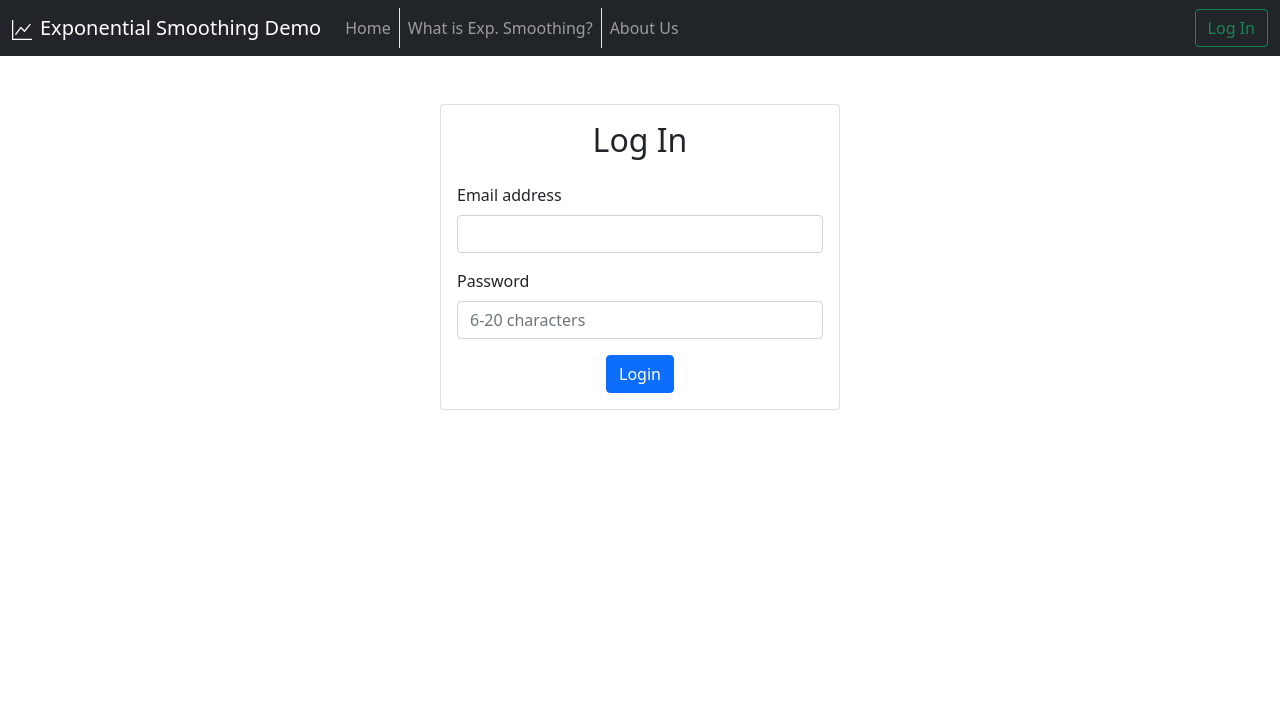
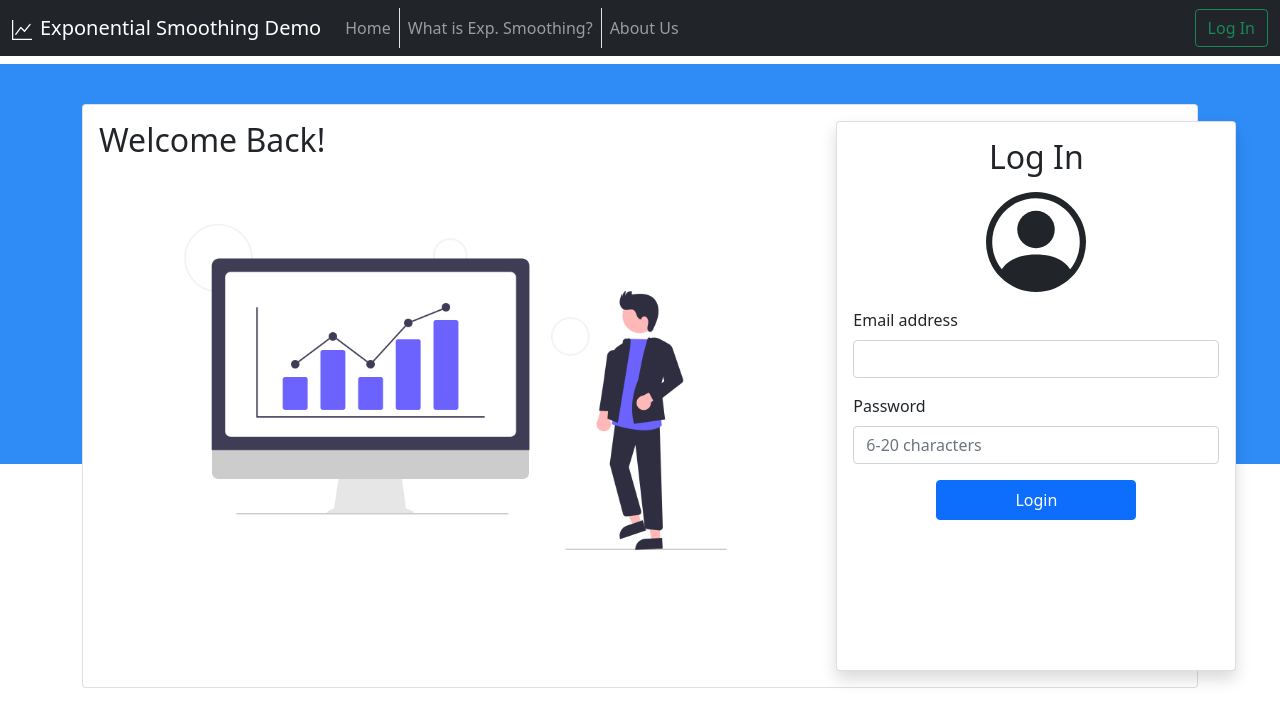
Before and after one commit to shuky-shukrun/Exponential-Smoothing-Demo, a React (Create React App) app: page /login in a window 1280 px wide. Shown: the top 726 px of the page. Built offline with nearby package versions, Linux system fonts and the light colour scheme; no server answers.

Commit message:
login-design

```diff
--- a/src/App.css
+++ b/src/App.css
@@ -12,7 +12,15 @@
   margin-top: 10px;
   margin-bottom: 10px;
 }
-
+.btn-size {
+  height: 40px;
+  width: 200px;
+}
+.back-color {
+  background-color: #2f8cf7;
+  height: 400px;
+  width: 300m;
+}
 /* .bg-c-light {
   background-color: #f2f2f2;
 } */
--- a/src/pages/login-page/login-page.jsx
+++ b/src/pages/login-page/login-page.jsx
@@ -1,8 +1,11 @@
 import React, { useRef } from "react";
 import { useAuth } from "../../contexts/auth-context";
-import Card from "../../components/card";
 import { useState } from "react";
 import { useHistory } from "react-router-dom";
+import { PersonCircle } from "react-bootstrap-icons";
+import LoginImg from "../../images/login3.png";
+import "../../App.css";
+import Card from "../../components/card";
 
 const LoginPage = () => {
   const emailRef = useRef();
@@ -27,15 +30,25 @@ const LoginPage = () => {
     }
   }
   return (
+    <div className="section back-color">
+      <div className="container">
+        <Card>
+          <div className="row">
+            <div className="col">
+              <h2>Welcome Back!</h2>
+              <img className="w-100" src={LoginImg} alt="" />
+            </div>
+            <div className="col-md-4">
               <div
-      className="d-flex justify-content-center mt-5"
-      style={{ minHeight: "100vh" }}
+                className="card shadow"
+                style={{ width: "400px", height: "550px" }}
               >
-      <div className="w-100" style={{ maxWidth: "400px" }}>
-        <Card>
-          <h2 className="text-center mb-4">Log In</h2>
+                <div className="text-center">
+                  <h2 className="m-3">Log In</h2>
+                  <PersonCircle size="100" />
+                </div>
                 <form onSubmit={handleSubmit}>
-            <div className="mb-3">
+                  <div className="m-3">
                     <label htmlFor="exampleInputEmail1" className="form-label">
                       Email address
                     </label>
@@ -48,8 +61,11 @@ const LoginPage = () => {
                       required
                     />
                   </div>
-            <div className="mb-3">
-              <label htmlFor="exampleInputPassword1" className="form-label">
+                  <div className="m-3">
+                    <label
+                      htmlFor="exampleInputPassword1"
+                      className="form-label"
+                    >
                       Password
                     </label>
                     <input
@@ -69,13 +85,16 @@ const LoginPage = () => {
                   <div className="d-flex justify-content-center">
                     <button
                       type="submit"
-                className="btn btn-primary "
+                      className="btn btn-primary btn-size "
                       disabled={loading}
                     >
                       Login
                     </button>
                   </div>
                 </form>
+              </div>
+            </div>
+          </div>
         </Card>
       </div>
     </div>
```
Also changed, not shown: src/images/login2.png (added), src/images/login3.png (added). Lines whose indentation alone changed are shown as unchanged.
